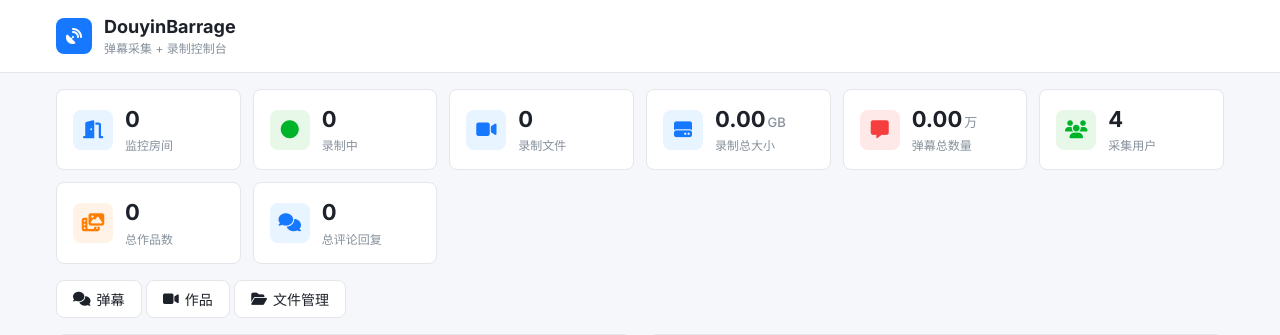
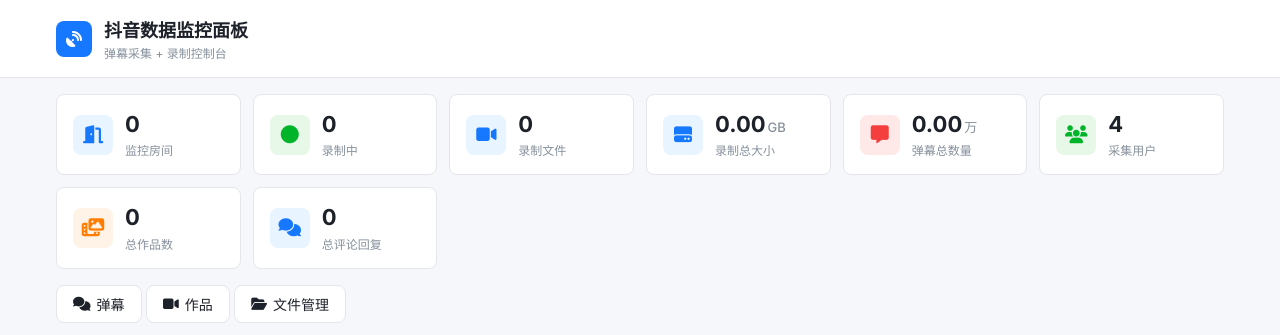
Before and after one commit to xhynice/DouyinSpace, a Flask app: page / in a window 1280 px wide. Shown: the top 335 px of the page. Run offline with Flask 3, Linux system fonts and the light colour scheme; data that the repository does not hold is empty.

Commit message:
fix: header标题改为 抖音数据监控面板

```diff
--- a/templates/index.html
+++ b/templates/index.html
@@ -478,7 +478,7 @@ body {
   <div class="header-inner">
     <div class="header-icon"><i class="fas fa-satellite-dish"></i></div>
     <div>
-      <div class="header-title">DouyinBarrage</div>
+      <div class="header-title">抖音数据监控面板</div>
       <div class="header-sub">弹幕采集 + 录制控制台</div>
     </div>
   </div>
```
